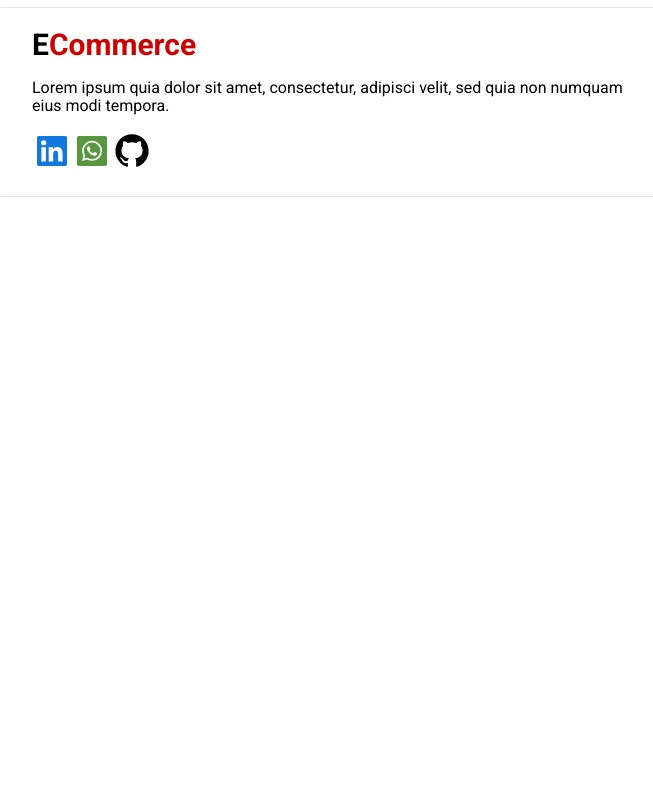
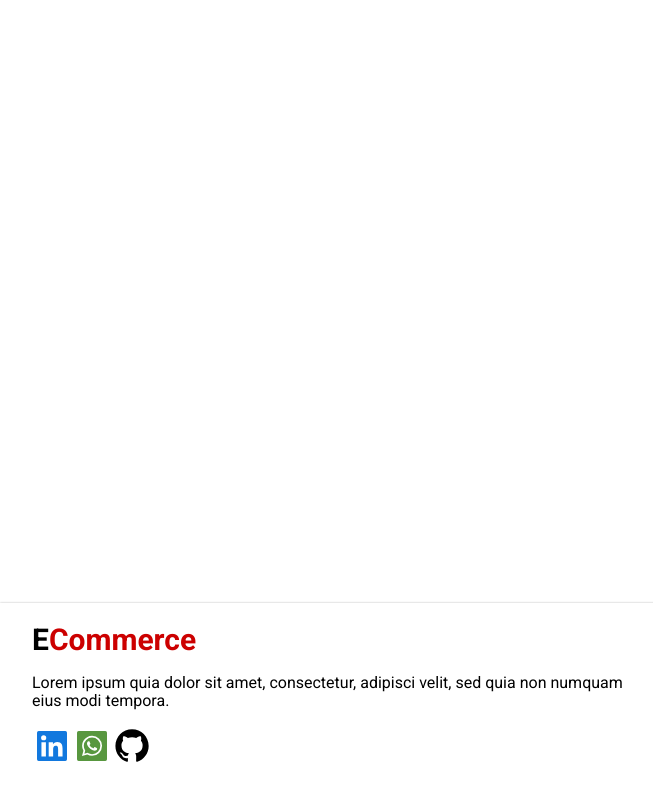
Before and after one commit to ChrisHuila/ecommerce-next-typeScript, a Next.js app: page / in a window 1280 px wide. Shown: the part 187-978 px from the top of the page, without its empty margins (0-653 px from the left). Before the commit the page ends 800 px from the top, so only its background shows below. Built offline with nearby package versions, Linux system fonts and the light colour scheme; no server answers; the database is empty.

Commit message:
minvh added main

```diff
--- a/app/globals.css
+++ b/app/globals.css
@@ -48,9 +48,11 @@
 html {
     font-size: 62.5%;
     box-sizing: border-box;
+    height: 100%;
 }
 body {
     font-size: 16px;
+    min-height: 100%;
     font-family: var(--textFont);
     background-color: var(--body-color);
 }
@@ -80,6 +82,9 @@ a {
     max-width: 1225px;
     width: 95%;
     margin: 0 auto;
+}
+.minvh {
+    min-height: 85vh;
 }
 /* ==========HEADER=========== */
 
--- a/app/page.tsx
+++ b/app/page.tsx
@@ -4,12 +4,12 @@ import UploadProductTest from "@/components/mock/UploadProductTest";
 
 export default function Home() {
     return (
-        <>
+        <main className="minvh">
             {/* <UploadProductTest /> */}
 
             {/* @ts-expect-error async server component */}
             <GetHighlightedProducts />
             <Notification />
-        </>
+        </main>
     );
 }
--- a/components/layout/Footer.tsx
+++ b/components/layout/Footer.tsx
@@ -1,7 +1,5 @@
-import IconGitHub from "../icons/github-icon";
-import IconLinkedin from "../icons/linkedin-icon";
-import IconWhatsapp from "../icons/whatsapp-icon";
 import Logo from "./Logo";
+import NetworksLinks from "./NetworksLinks";
 
 const Footer = () => {
     return (
@@ -13,17 +11,7 @@ const Footer = () => {
                         Lorem ipsum quia dolor sit amet, consectetur, adipisci velit, sed quia non numquam eius modi
                         tempora.
                     </p>
-                    <a
-                        href="https://www.linkedin.com/in/christian-camilo-huila-garces/"
-                        target="_blank">
-                        <IconLinkedin />
-                    </a>
-                    <a href="">
-                        <IconWhatsapp />
-                    </a>
-                    <a href="">
-                        <IconGitHub />
-                    </a>
+                    <NetworksLinks />
                 </div>
             </div>
         </div>
--- /dev/null
+++ b/components/layout/NetworksLinks.tsx
@@ -0,0 +1,27 @@
+import IconGitHub from "../icons/github-icon";
+import IconLinkedin from "../icons/linkedin-icon";
+import IconWhatsapp from "../icons/whatsapp-icon";
+
+const NetworksLinks = () => {
+    return (
+        <>
+            <a
+                href="https://www.linkedin.com/in/christian-camilo-huila-garces/"
+                target="_blank">
+                <IconLinkedin />
+            </a>
+            <a
+                href="https://api.whatsapp.com/send?phone=573155301177&text=Buen%20dia!%20te%20contacto%20por%20:%20"
+                target="_blank">
+                <IconWhatsapp />
+            </a>
+            <a
+                href="https://github.com/ChrisHuila"
+                target="_blank">
+                <IconGitHub />
+            </a>
+        </>
+    );
+};
+
+export default NetworksLinks;
```
